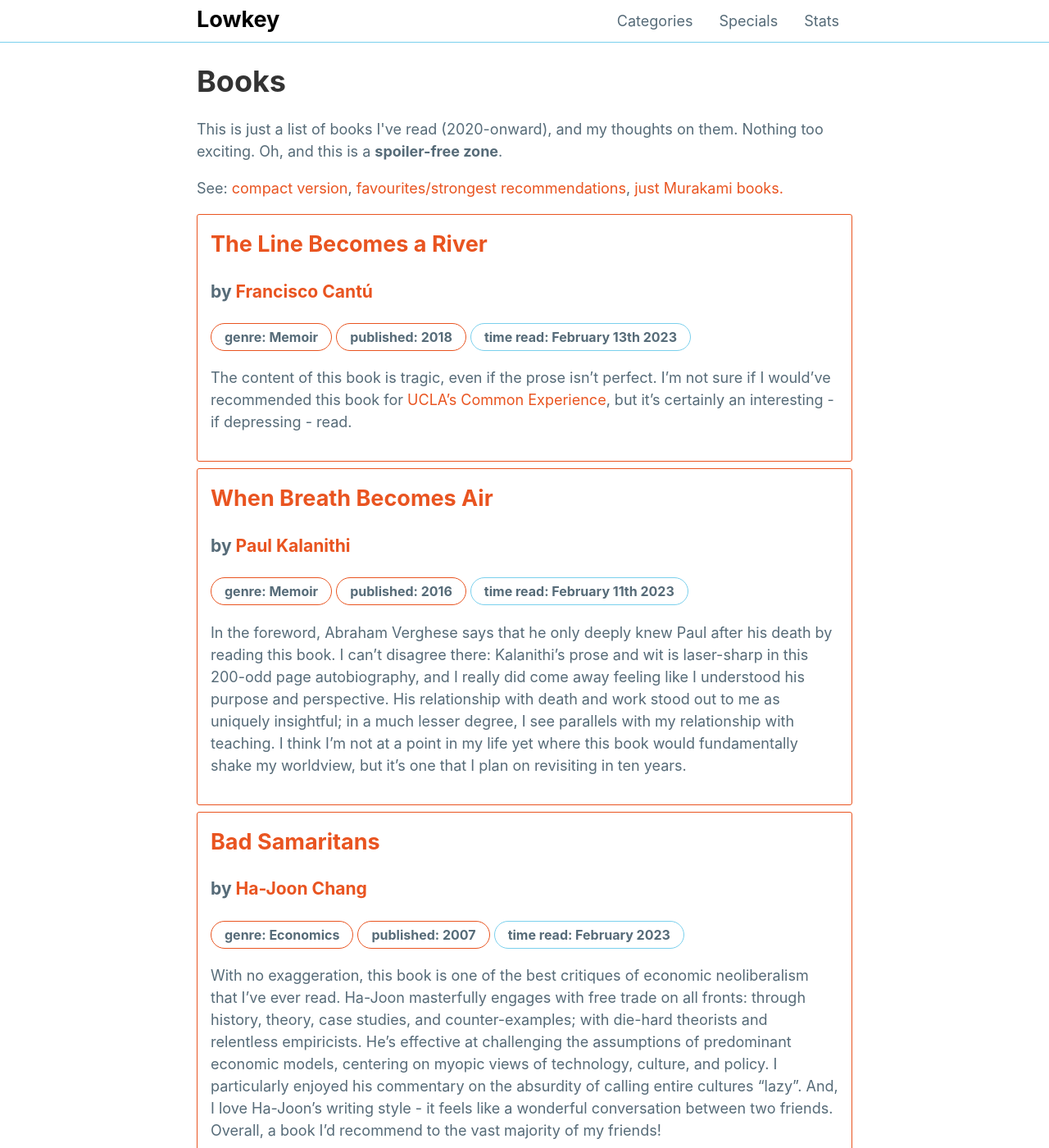
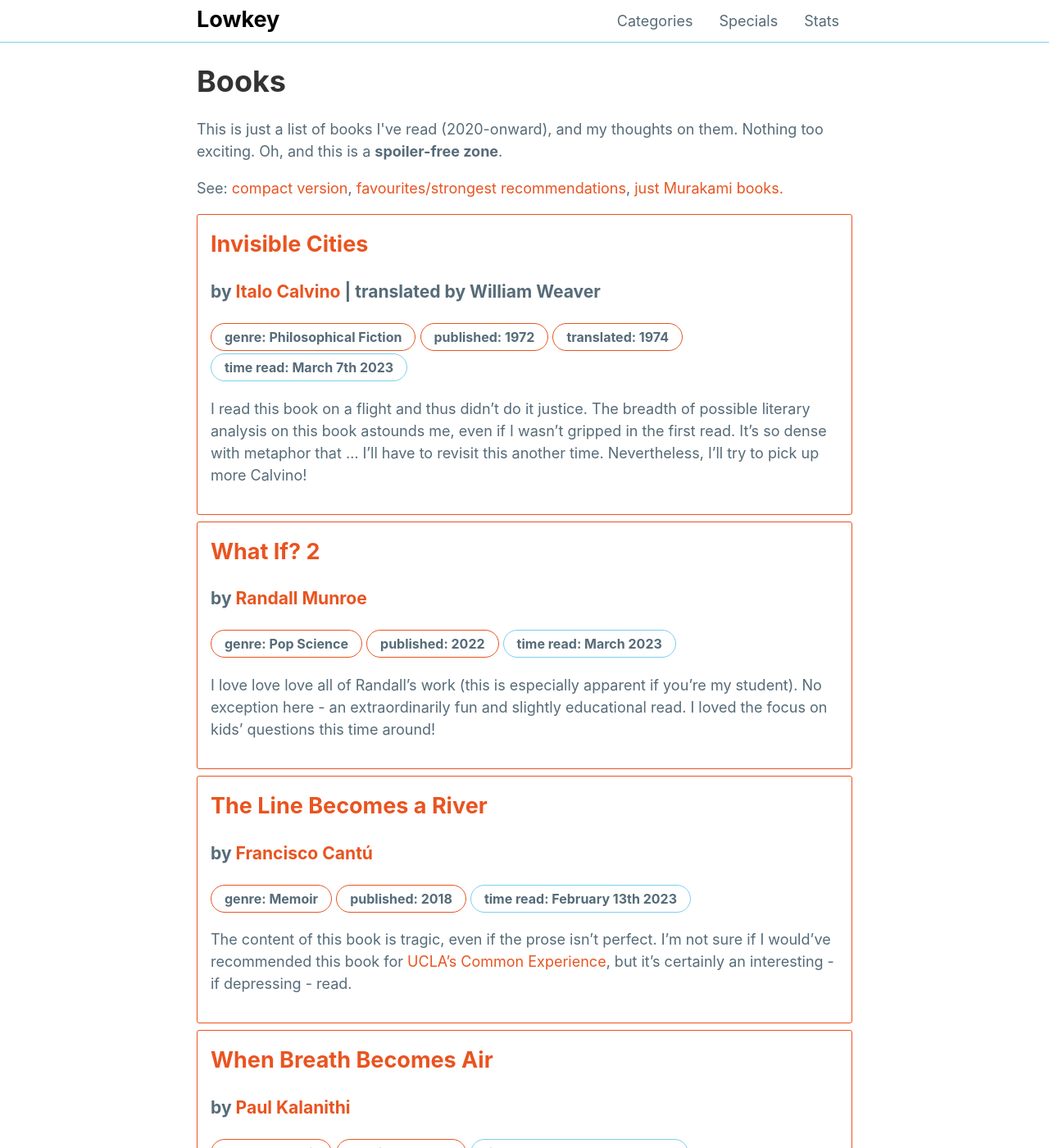
Before and after one commit to mattxwang/lowkey, a Jekyll site: the page built from stats/books.html, in a window 1280 px wide and 1400 px high. Shown: the whole window at 82% size. Built offline with Jekyll 4.4.1, drawn with Linux system fonts in a browser that asks for light colours.

Commit message:
flight books

```diff
--- a/_data/books.yml
+++ b/_data/books.yml
@@ -864,3 +864,22 @@ thelinebecomesariver:
   time_read: February 13th 2023
   thoughts: >
     The content of this book is tragic, even if the prose isn't perfect. I'm not sure if I would've recommended this book for [UCLA's Common Experience](https://dailybruin.com/2019/02/13/author-of-ucla-common-book-discusses-experience-as-border-patrol-agent), but it's certainly an interesting - if depressing - read.
+whatif2:
+  title: What If? 2
+  author: Randall Munroe
+  genre: Pop Science
+  year_published: 2022
+  time_read: March 2023
+  strong: true
+  thoughts: >
+    I love love love all of Randall's work (this is especially apparent if you're my student). No exception here - an extraordinarily fun and slightly educational read. I loved the focus on kids' questions this time around!
+invisiblecities:
+  title: Invisible Cities
+  author: Italo Calvino
+  translator: William Weaver
+  genre: Philosophical Fiction
+  year_published: 1972
+  year_translated: 1974
+  time_read: March 7th 2023
+  thoughts: >
+    I read this book on a flight and thus didn't do it justice. The breadth of possible literary analysis on this book astounds me, even if I wasn't gripped in the first read. It's so dense with metaphor that ... I'll have to revisit this another time. Nevertheless, I'll try to pick up more Calvino!
```
